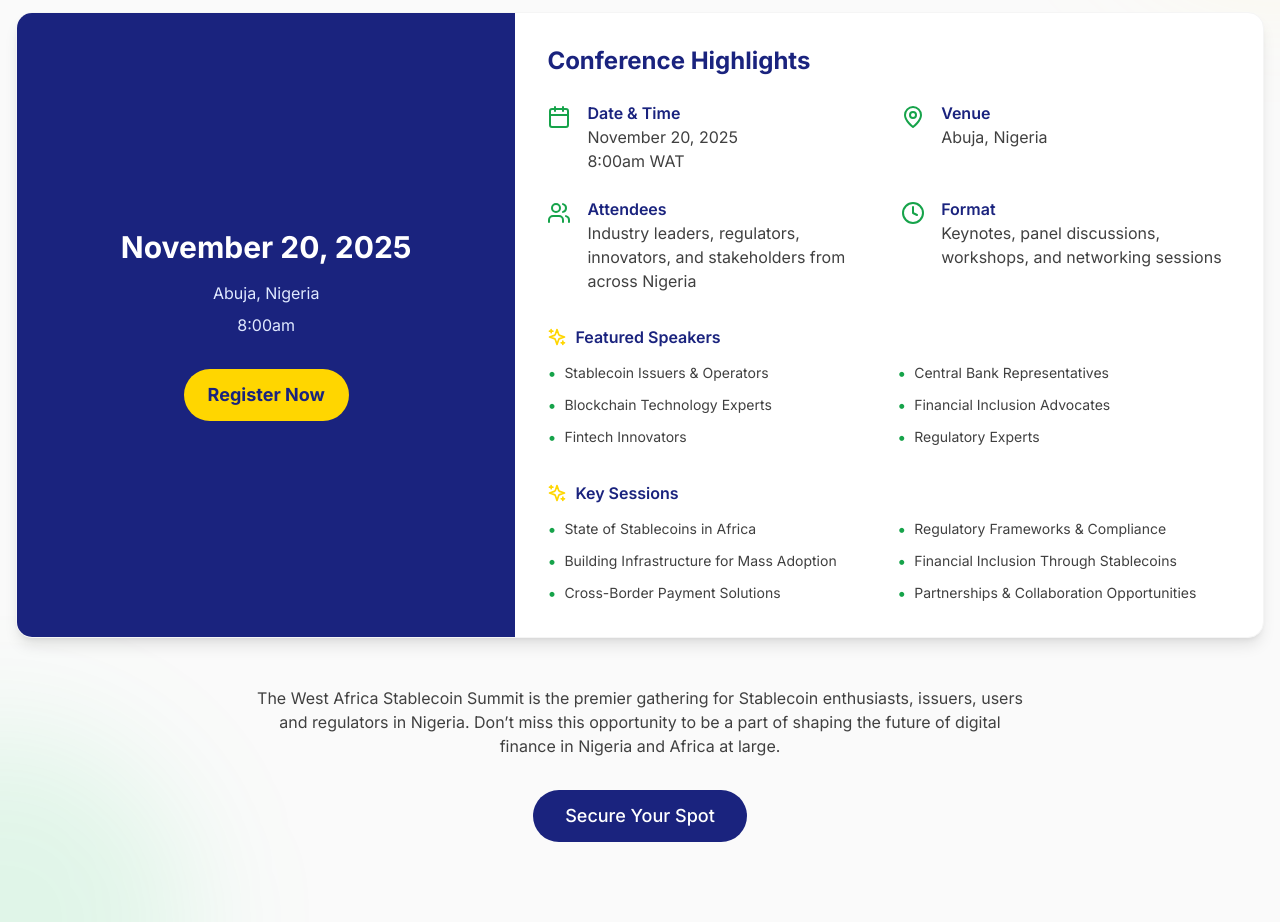
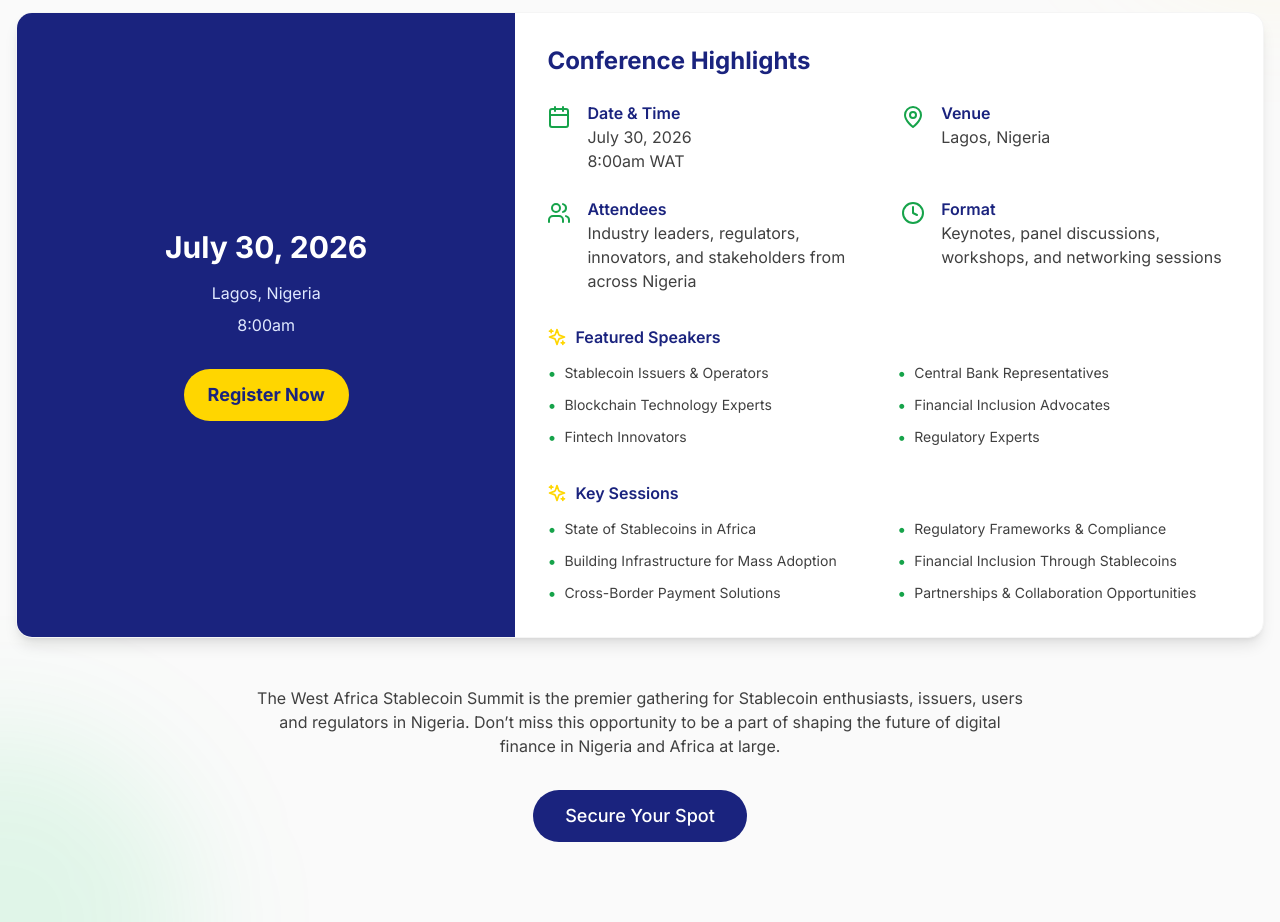
Before and after one commit to Flincap/landingpage, a React (Vite) app: page / in a window 1280 px wide. Shown: the part 4920-5842 px from the top of the page. Built offline with nearby package versions, Linux system fonts and the light colour scheme.

Commit message:
update event on homepage

```diff
--- a/src/components/ConferenceSection.tsx
+++ b/src/components/ConferenceSection.tsx
@@ -41,13 +41,13 @@ const ConferenceSection = () => {
             <div className="md:w-2/5 bg-blue-900 p-8 flex items-center justify-center">
               <div className="text-center">
                 <h3 className="text-white text-3xl font-bold mb-4">
-                  November 20, 2025
+                  July 30, 2026
                 </h3>
 
-                <p className="text-blue-100 mb-2">Abuja, Nigeria</p>
+                <p className="text-blue-100 mb-2">Lagos, Nigeria</p>
                 <p className="text-blue-100 mb-8">8:00am</p>
                 <a
-                  href="https://tix.africa/west-africa-stablecoin-summit"
+                  href="https://tix.africa/discover/nss2026"
                   target="_blank"
                   rel="noopener noreferrer"
                   className="inline-block bg-yellow-500 hover:bg-yellow-600 text-blue-900 px-6 py-3 rounded-full text-lg font-bold transition-colors"
@@ -68,7 +68,7 @@ const ConferenceSection = () => {
                   <Calendar className="text-green-600 h-6 w-6 mt-1 shrink-0" />
                   <div className="ml-4">
                     <h4 className="font-semibold text-blue-900">Date & Time</h4>
-                    <p className="text-neutral-700">November 20, 2025</p>
+                    <p className="text-neutral-700">July 30, 2026</p>
                     <p className="text-neutral-700">8:00am WAT</p>
                   </div>
                 </div>
@@ -78,7 +78,7 @@ const ConferenceSection = () => {
                   <div className="ml-4">
                     <h4 className="font-semibold text-blue-900">Venue</h4>
                     {/* <p className="text-neutral-700">Four Points by Sheraton</p> */}
-                    <p className="text-neutral-700">Abuja, Nigeria</p>
+                    <p className="text-neutral-700">Lagos, Nigeria</p>
                   </div>
                 </div>
 
```
Also changed, not shown: 1 other file (tests, documents, lock files or other folders).
